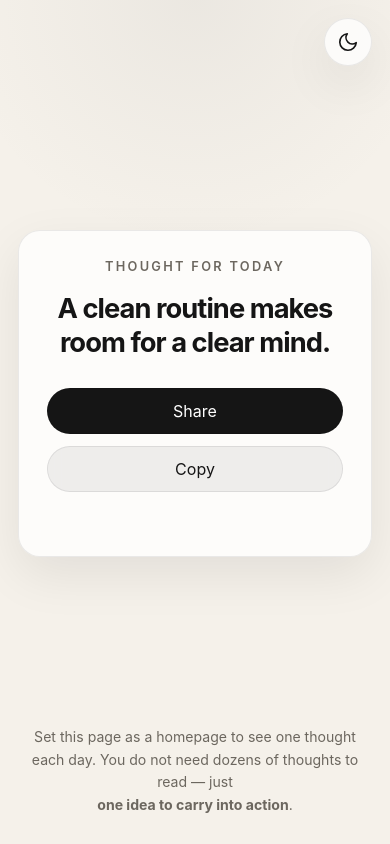
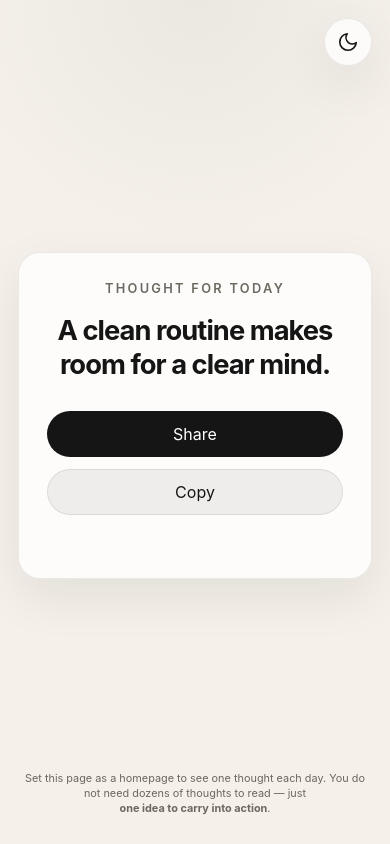
Before and after one commit to Iskandarbek-B41/daily_quotes, a plain HTML site: page index.html in a window 390 px wide. Drawn offline with Linux system fonts and the light colour scheme.

Commit message:
Refactor CSS variables and styles for consistency

```diff
--- a/styles.css
+++ b/styles.css
@@ -182,6 +182,13 @@ button {
 }
 
 @media (max-width: 520px) {
+  .footer {
+    font-size: 0.68rem;
+    line-height: 1.4;
+  }
+}
+
+@media (max-width: 520px) {
   .hero {
     border-radius: 22px;
   }
```
